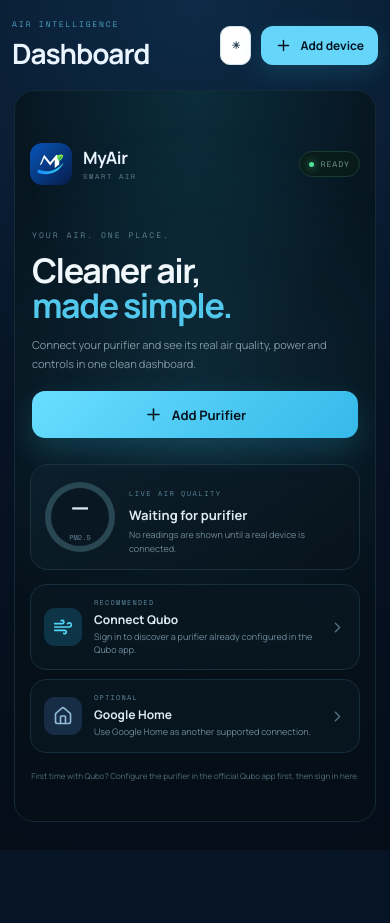
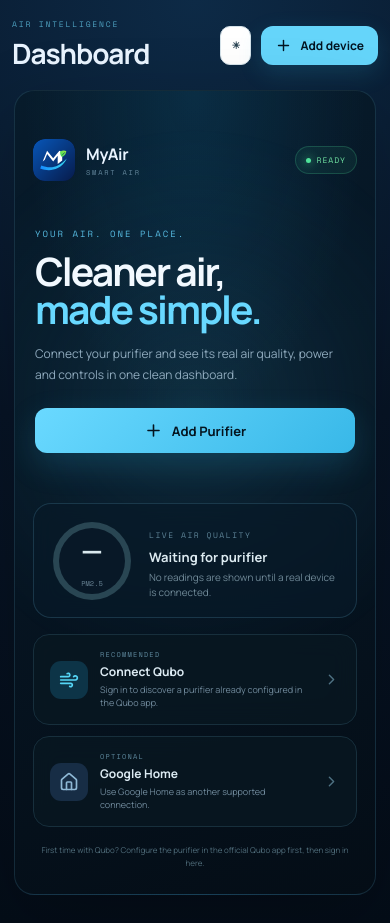
Before and after one commit to nextgen-20/myair, a React (Vite) app: page / in a window 390 px wide. Before the commit the page ends 850 px from the top, so only its background shows below. Built offline with nearby package versions, Linux system fonts and the light colour scheme.

Commit message:
Polish MyAir premium responsive UI

```diff
--- a/src/style.css
+++ b/src/style.css
@@ -211,3 +211,38 @@ button:active:not(:disabled){transform:scale(.96)}
  .welcomeContent{padding-top:28px}
  .welcomeHero{padding-top:10px}
 }
+
+
+/* --- Final premium responsive polish --- */
+.welcomePage{min-height:calc(100svh - 105px);border:1px solid rgba(53,103,128,.32);border-radius:24px;overflow:hidden;position:relative;background:radial-gradient(70% 60% at 50% 0%,rgba(26,145,205,.16),transparent 68%),linear-gradient(160deg,#071b2b 0%,#061421 55%,#040d16 100%);box-shadow:0 28px 80px rgba(0,0,0,.22)}
+.welcomeContent{position:relative;z-index:1;max-width:900px;margin:0 auto;padding:30px 34px 34px}
+.welcomeTop{display:flex;align-items:center;justify-content:space-between;margin-bottom:48px}
+.welcomeBrand{display:flex;align-items:center;gap:11px}
+.welcomeBrand strong{display:block;font-size:16px;letter-spacing:-.3px}.welcomeBrand span{display:block;font-family:'Space Mono',monospace;font-size:7px;letter-spacing:1.8px;color:#62849a;margin-top:2px}
+.welcomeStatus{font-family:'Space Mono',monospace;font-size:8px;letter-spacing:1px;color:#6fe0a1;border:1px solid rgba(79,227,154,.2);background:rgba(79,227,154,.07);border-radius:999px;padding:7px 10px;display:flex;gap:6px;align-items:center}
+.welcomeStatus i{width:5px;height:5px;border-radius:50%;background:#4fe39a;box-shadow:0 0 10px #4fe39a}
+.welcomeHero{max-width:690px}.welcomeKicker{font-family:'Space Mono',monospace;font-size:9px;letter-spacing:2px;color:#56b9df}.welcomeContent h2{font-size:clamp(38px,6vw,62px);line-height:.98;letter-spacing:-2.8px;margin:10px 0 16px;color:#f2f9ff}.welcomeContent h2 em{font-style:normal;color:#68d8ff}.welcomeLead{font-size:14px;line-height:1.7;color:#8faabd;max-width:590px;margin:0 0 23px}.welcomeAdd{display:inline-flex;align-items:center;gap:9px;padding:13px 18px;border-radius:12px;background:linear-gradient(135deg,#6ad9ff,#38b8e8);color:#04131e;font-weight:800;box-shadow:0 12px 32px rgba(45,185,232,.18)}
+.welcomeAdd:hover{transform:translateY(-1px);filter:brightness(1.04)}
+.welcomePreview{display:flex;align-items:center;gap:18px;margin:30px 0 16px;padding:17px 19px;border:1px solid rgba(70,126,151,.3);border-radius:18px;background:rgba(8,26,40,.68);backdrop-filter:blur(12px)}
+.previewRing{flex:0 0 auto;width:78px;height:78px}.previewRing:after{background:#081827!important}.previewRing strong{font-size:28px}.previewCopy span{font-size:8px;letter-spacing:1.5px}.previewCopy strong{font-size:13px}.previewCopy p{font-size:10px;line-height:1.5}
+.welcomeConnections{grid-template-columns:1fr 1fr;gap:11px}.connectionCard{min-height:94px;display:grid;grid-template-columns:auto 1fr auto;align-items:center;gap:12px;padding:15px 16px}.connectionCard>div:nth-child(2){min-width:0}.connectionCard span:not(.connectionEyebrow){line-height:1.45}
+@media(max-width:700px){.welcomePage{min-height:calc(100svh - 88px);border-radius:20px}.welcomeContent{padding:24px 18px 25px}.welcomeTop{margin-bottom:36px}.welcomeContent h2{font-size:39px;letter-spacing:-2px}.welcomeLead{font-size:12px}.welcomePreview{margin-top:24px}.welcomeConnections{grid-template-columns:1fr}.connectionCard{min-height:78px}}
+@media(min-width:1000px){.welcomeHero{padding-left:4px}.welcomePreview{max-width:720px}.welcomeConnections{max-width:720px}.welcomeNote{text-align:left;margin-left:0}}
+:root[data-theme="light"] .welcomePage{box-shadow:0 24px 70px rgba(40,83,103,.09)}
+:root[data-theme="light"] .welcomeKicker{color:#078dcc}
+:root[data-theme="light"] .welcomeStatus{color:#397354}
+:root[data-theme="light"] .welcomePreview{background:rgba(255,255,255,.75)}
+:root[data-theme="light"] .previewRing:after{background:#f7fbfc!important}
+
+/* Keep the connected Qubo screen premium while allowing the app light theme to remain coherent. */
+:root[data-theme="light"] .qpanel{background:radial-gradient(110% 90% at 50% 42%,#f7fbfd 0%,#eef5f8 62%,#e7f0f4 100%);border-color:#d4e2e9;box-shadow:0 24px 60px rgba(45,84,103,.12)}
+:root[data-theme="light"] .qName,:root[data-theme="light"] .qRingCenter strong{color:#102630}
+:root[data-theme="light"] .qDeviceName,:root[data-theme="light"] .qConn{color:#66808d}
+:root[data-theme="light"] .qModeIcon{background:#edf4f7;border-color:#d4e1e7;color:#426171}
+:root[data-theme="light"] .qModeBtn{color:#66808d}
+:root[data-theme="light"] .qModeBtn.active{color:#173543}
+:root[data-theme="light"] .qModeBtn.active .qModeIcon{color:#fff}
+:root[data-theme="light"] .qSeg{background:#e8f0f4;border-color:#d3e0e6}
+:root[data-theme="light"] .qSegBtn{color:#66808d}
+:root[data-theme="light"] .qBarBtn{background:#edf4f7;border-color:#d6e2e8;color:#5d7887}
+:root[data-theme="light"] .qBottomBar{border-color:#d7e3e8}
```
